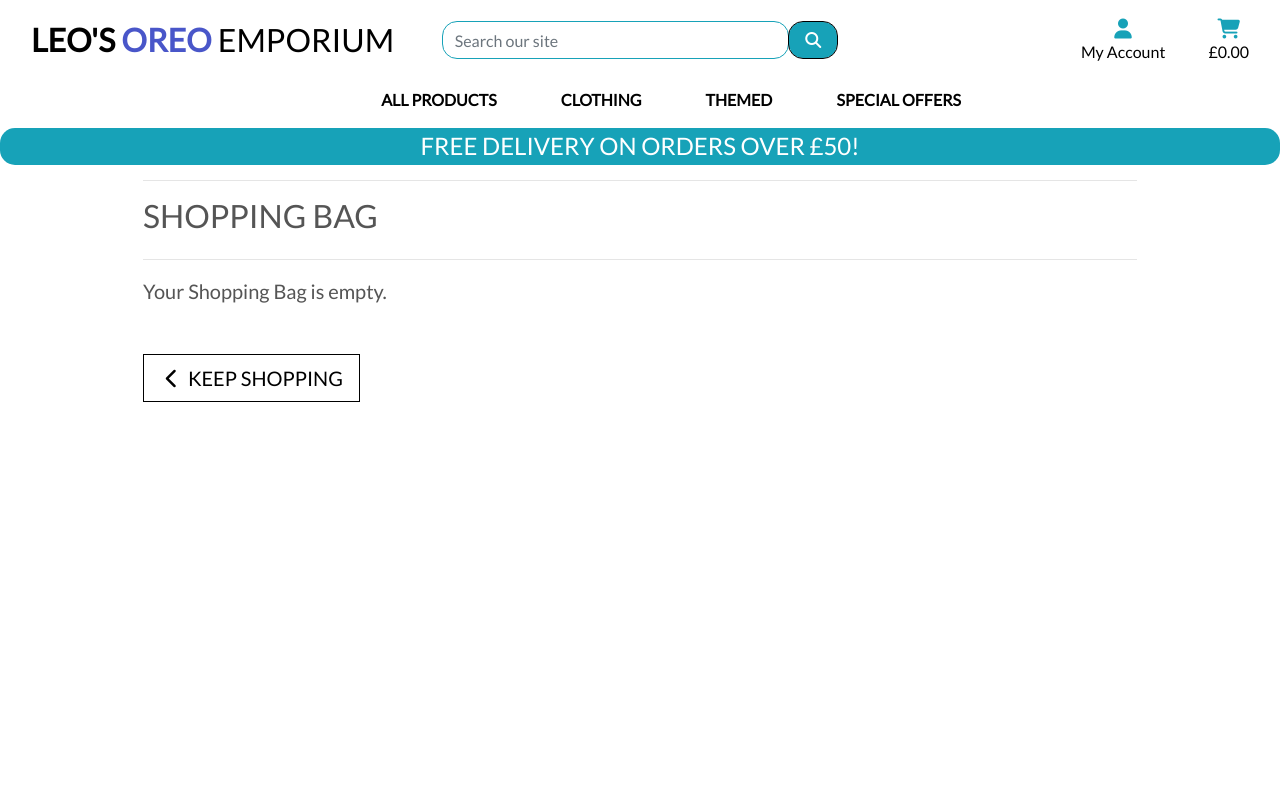
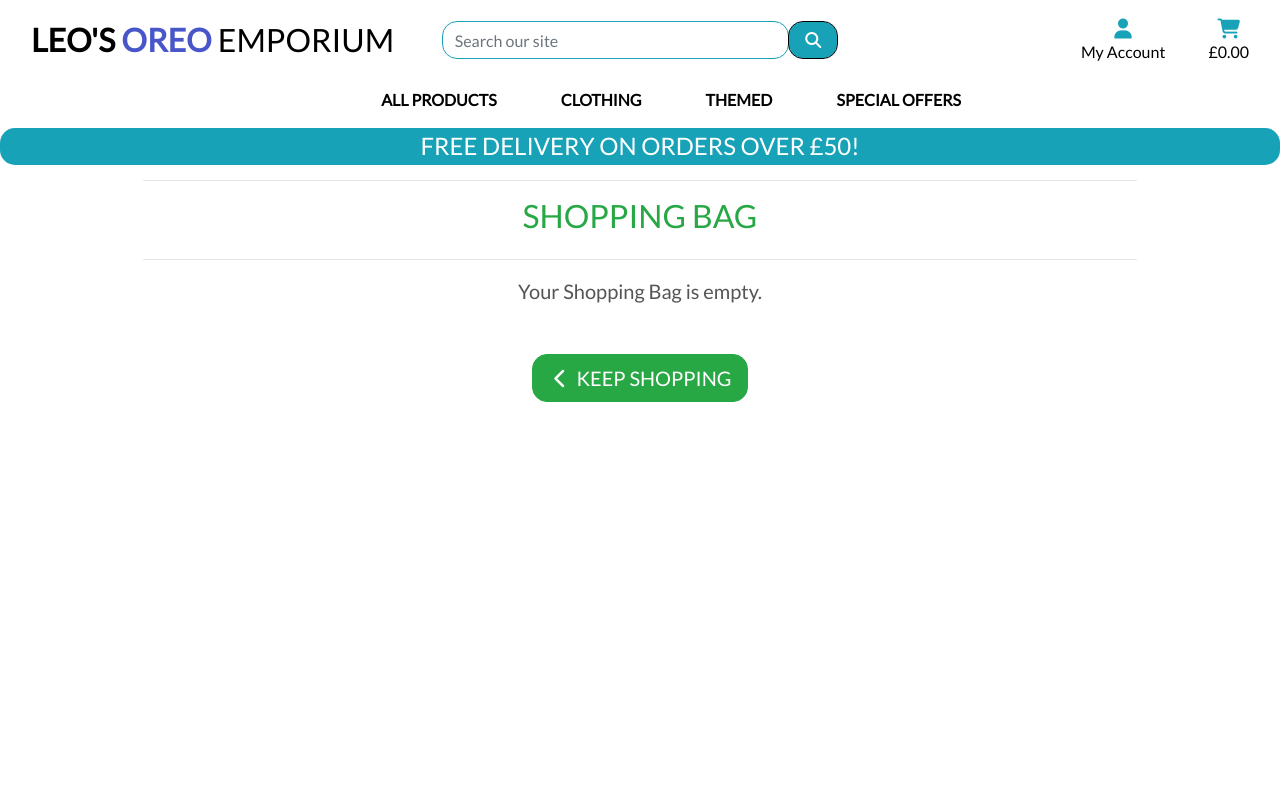
Before and after one commit to neil7057/pjl_host_system, a Django app: page /bag/ in a window 1280 px wide. Run offline with Django 5.2, Linux system fonts and the light colour scheme; some libraries are stand-ins or nearby versions.

Commit message:
update checkout process

```diff
--- a/bag/templates/bag/bag.html
+++ b/bag/templates/bag/bag.html
@@ -16,7 +16,7 @@
         <div class="row">
             <div class="col">
                 <hr>
-                <h2 class="logo-font mb-4">Shopping Bag</h2>
+                <h2 class="logo-font text-center text-success mb-4">Shopping Bag</h2>
                 <hr>
             </div>
         </div>
@@ -55,19 +55,19 @@
                                             <div class="form-group">
                                                 <div class="input-group">
                                                     <div class="input-group-prepend">
-                                                        <button class="decrement-qty btn btn-sm btn-black rounded-0"
+                                                        <button class="decrement-qty btn btn-sm btn-danger rounded-15"
                                                             data-item_id="{{ item.item_id }}" id="decrement-qty_{{ item.item_id }}">
                                                             <span>
                                                                 <i class="fas fa-minus fa-sm"></i>
                                                             </span>
                                                         </button>
                                                     </div>
-                                                    <input class="form-control form-control-sm qty_input" type="number"
+                                                    <input class="form-control form-control-sm rounded-15 qty_input" type="number"
                                                         name="quantity" value="{{ item.quantity }}" min="1" max="9"
                                                         data-item_id="{{ item.item_id }}"
                                                         id="id_qty_{{ item.item_id }}">
                                                     <div class="input-group-append">
-                                                        <button class="increment-qty btn btn-sm btn-black rounded-0"
+                                                        <button class="increment-qty btn btn-sm btn-success rounded-15"
                                                             data-item_id="{{ item.item_id }}" id="increment-qty_{{ item.item_id }}">
                                                             <span>
                                                                 <i class="fas fa-plus fa-sm"></i>
@@ -106,13 +106,13 @@
                             </tr>
                             <tr>
                                 <td colspan="5" class="text-right">
-                                    <a href="{% url 'products' %}" class="btn btn-outline-black rounded-0 btn-lg">
+                                    <a href="{% url 'products' %}" class="btn btn-success rounded-15 btn-lg">
                                         <span class="icon">
                                             <i class="fas fa-chevron-left"></i>
                                         </span>
                                         <span class="text-uppercase">Keep Shopping</span>
                                     </a>
-                                    <a href="{% url 'checkout' %}" class="btn btn-black rounded-0 btn-lg">
+                                    <a href="{% url 'checkout' %}" class="btn btn-info rounded-15 btn-lg">
                                         <span class="text-uppercase">Secure Checkout</span>
                                         <span class="icon">
                                             <i class="fas fa-lock"></i>
@@ -123,13 +123,15 @@
                         </table>
                     </div>
                 {% else %}
-                    <p class="lead mb-5">Your Shopping Bag is empty.</p>
-                    <a href="{% url 'products' %}" class="btn btn-outline-black rounded-0 btn-lg">
+                    <p class="lead text-center mb-5">Your Shopping Bag is empty.</p>
+                    <div class ="text-center">
+                    <a href="{% url 'products' %}" class="btn btn-success rounded-15 btn-lg">
                         <span class="icon">
                             <i class="fas fa-chevron-left"></i>
                         </span>
                         <span class="text-uppercase">Keep Shopping</span>
                     </a>
+                    </div>
                 {% endif %}
             </div>
         </div>
--- a/checkout/static/checkout/js/stripe_elements.js
+++ b/checkout/static/checkout/js/stripe_elements.js
@@ -51,6 +51,8 @@ form.addEventListener('submit', function(ev) {
     ev.preventDefault();
     card.update({ 'disabled': true});
     $('#submit-button').attr('disabled', true);
+    $('#payment-form').fadeToggle(100);
+    $('#loading-overlay').fadeToggle(100);
     stripe.confirmCardPayment(clientSecret, {
         payment_method: {
             card: card,
@@ -64,6 +66,8 @@ form.addEventListener('submit', function(ev) {
                 </span>
                 <span>${result.error.message}</span>`;
             $(errorDiv).html(html);
+            $('#payment-form').fadeToggle(100);
+            $('#loading-overlay').fadeToggle(100);
             card.update({ 'disabled': false});
             $('#submit-button').attr('disabled', false);
         } else {
--- a/checkout/templates/checkout/checkout_success.html
+++ b/checkout/templates/checkout/checkout_success.html
@@ -197,9 +197,9 @@
         <div class="row">
 			<div class="col-12 text-center">
                 <br>
-				<a href="{% url 'products' %}?category=new_arrivals,deals,clearance" class="btn btn-info rounded-0 my-2">
+				<a href="{% url 'products' %}?category=new_arrivals,deals,clearance" class="btn btn-info rounded-15 my-2">
 					<span class="icon mr-2">
-						<i class="fas fa-gifts"></i>
+						<i class="fa-solid fa-basket-shopping"></i>
 					</span>
 					<span class="text-uppercase">Why not check out the latest deals?</span>
 				</a>
--- a/home/templates/home/index.html
+++ b/home/templates/home/index.html
@@ -13,7 +13,7 @@
     <div class="container h-100">
         <div class="row h-100">
             <div class="col-7 col-md-6">
-                <h1 class="display-4 logo-front text-oreo">
+                <h1 class="display-4 pt-5 logo-front text-logo">
                     The Oreo Emporium is Open
                 </h1>
                 <div class="my-5">
--- a/static/css/style.css
+++ b/static/css/style.css
@@ -3,11 +3,12 @@ html {
 }
 
 body {
-    background: url('/media/oreo2.jpg') no-repeat center center fixed;
+    background: url('/media/oreo2.jpg')  no-repeat center center fixed;
     background-size: cover;
     height: calc(100vh - 164px);
     color: #555;
     font-family: 'Lato';
+    /* background-size: 90%; */
 }
 
 /* from Bulma */
@@ -72,6 +73,10 @@ body {
 
 .text-oreo {
     color: #4956c9 !important;
+}
+
+.text-logo {
+    color: #c2c2e5;
 }
 
 .border-black {
--- a/templates/base.html
+++ b/templates/base.html
@@ -63,7 +63,7 @@
                   <a class="text-black nav-link" href="#" id="user-options" data-toggle="dropdown" aria-haspopup="true" aria-expanded="false">
                       <div class="text-center">
                           <div><i class="fas fa-user text-info fa-lg"></i></div>
-                          <p class="my-0">My Account</p>
+                          <p class="my-0 text-black">My Account</p>
                       </div>
                   </a>
                   <div class="dropdown-menu border-0" aria-labelledby="user-options">
@@ -83,7 +83,7 @@
                   <a class="{% if grand_total %}text-info font-weight-bold{% else %}text-black{% endif %} nav-link" href="{% url 'view_bag' %}">
                       <div class="text-center">
                           <div><i class="fa-solid text-info fa-cart-shopping fa-lg"></i></div>
-                          <p class="my-0">
+                          <p class="my-0 text-black">
                               {% if grand_total %}
                                   £{{ grand_total|floatformat:2 }}
                               {% else %}
```
Also changed, not shown: checkout/static/checkout/css/checkout.css (+19 -0 lines), checkout/templates/checkout/checkout.html (+13 -6 lines).
